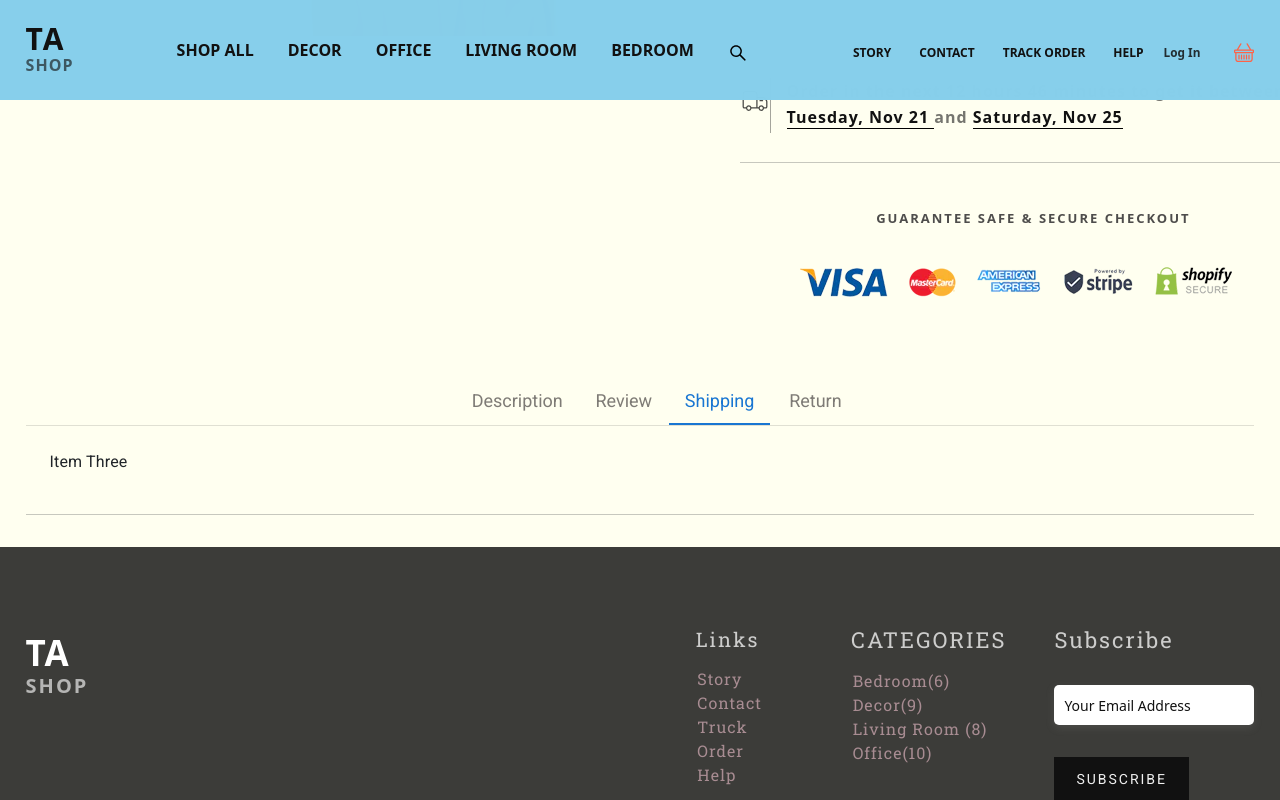
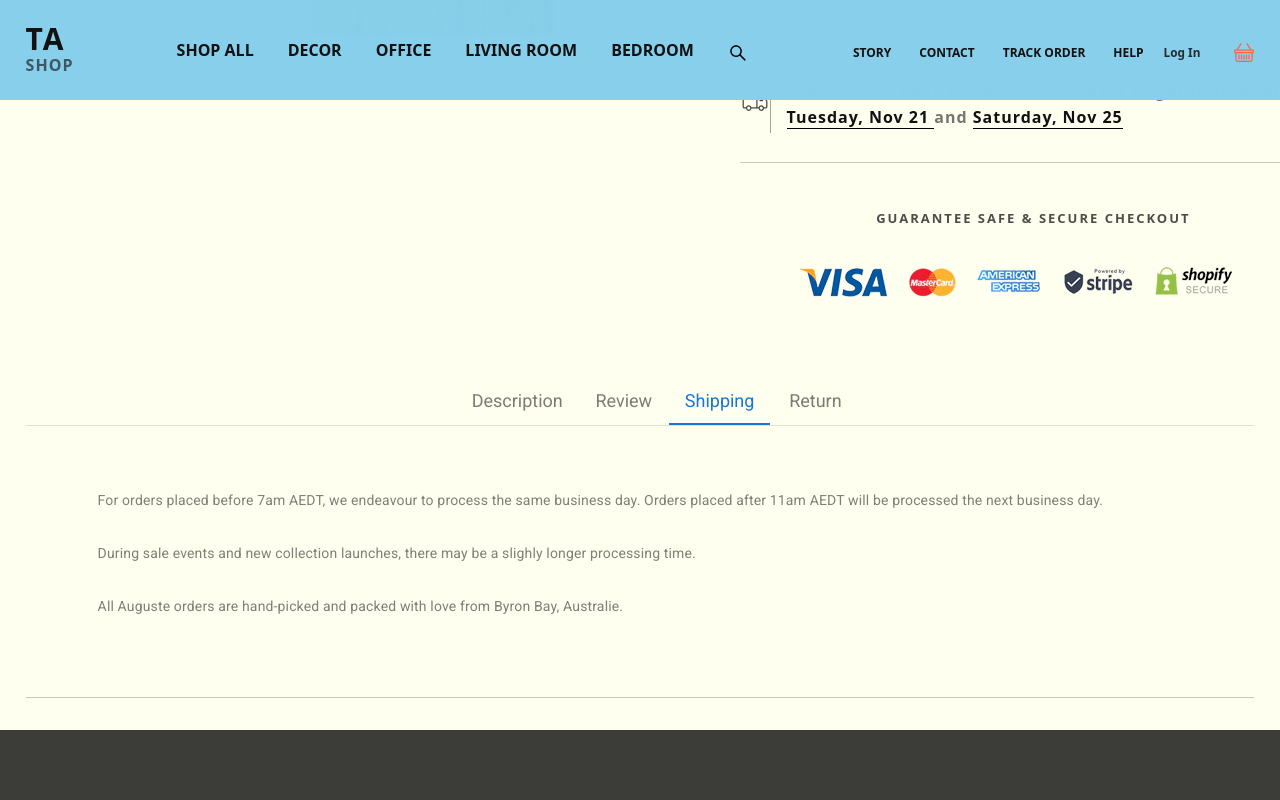
Before and after one commit to TamannaAfroz2666/TA-SHOP, a React (Create React App) app: page /product/single-page-product in a window 1280 px wide. Both pictures are taken after a click on the tab "Shipping". Shown: the part 1022-1822 px from the top of the page. Built offline with nearby package versions, Linux system fonts and the light colour scheme.

Commit message:
shipping page done

```diff
--- a/src/Page/ProductDescription/Shipping.css
+++ b/src/Page/ProductDescription/Shipping.css
@@ -6,4 +6,12 @@
 .shipping-main{
     width: 100%;
     height: 100%;
+    margin: 2rem 3rem;
 }
+.shipping-main .shipping-tittle{
+    font-size: 14px;
+    font-weight: 500;
+    color: #1313138a;
+    padding: .5rem 0;
+
+}
--- a/src/Page/ProductDescription/Shipping.js
+++ b/src/Page/ProductDescription/Shipping.js
@@ -4,6 +4,10 @@ import './Shipping.css'
 const Shipping = () => {
     return (
         <div className='shipping-main'>
+            <p className='shipping-tittle'>For orders placed before 7am AEDT, we endeavour to process the same business day. Orders placed after 11am AEDT will be processed the next business day.</p>
+            <p className='shipping-tittle'>During sale events and new collection launches, there may be a slighly longer processing time.</p>
+            <p className='shipping-tittle'>All Auguste orders are hand-picked and packed with love from Byron Bay, Australie.</p>
+
 
         </div>
     );
--- a/src/components/SinglePage/ProductDesceiption/ProductDescription.js
+++ b/src/components/SinglePage/ProductDesceiption/ProductDescription.js
@@ -7,6 +7,7 @@ import TabList from '@mui/lab/TabList';
 import TabPanel from '@mui/lab/TabPanel';
 import Description from '../../../Page/ProductDescription/Description';
 import Review from '../../../Page/ProductDescription/Review';
+import Shipping from '../../../Page/ProductDescription/Shipping';
 
 const ProductDescription = () => {
     const [value, setValue] = React.useState('1');
@@ -41,9 +42,11 @@ const ProductDescription = () => {
                                 <Description/>
                             </TabPanel>
                             <TabPanel value="2">
-                                <Review></Review>
+                                <Review/>
                             </TabPanel>
-                            <TabPanel value="3">Item Three</TabPanel>
+                            <TabPanel value="3">
+                                <Shipping />
+                            </TabPanel>
                         </TabContext>
                     </Box>
                     <hr />
```
